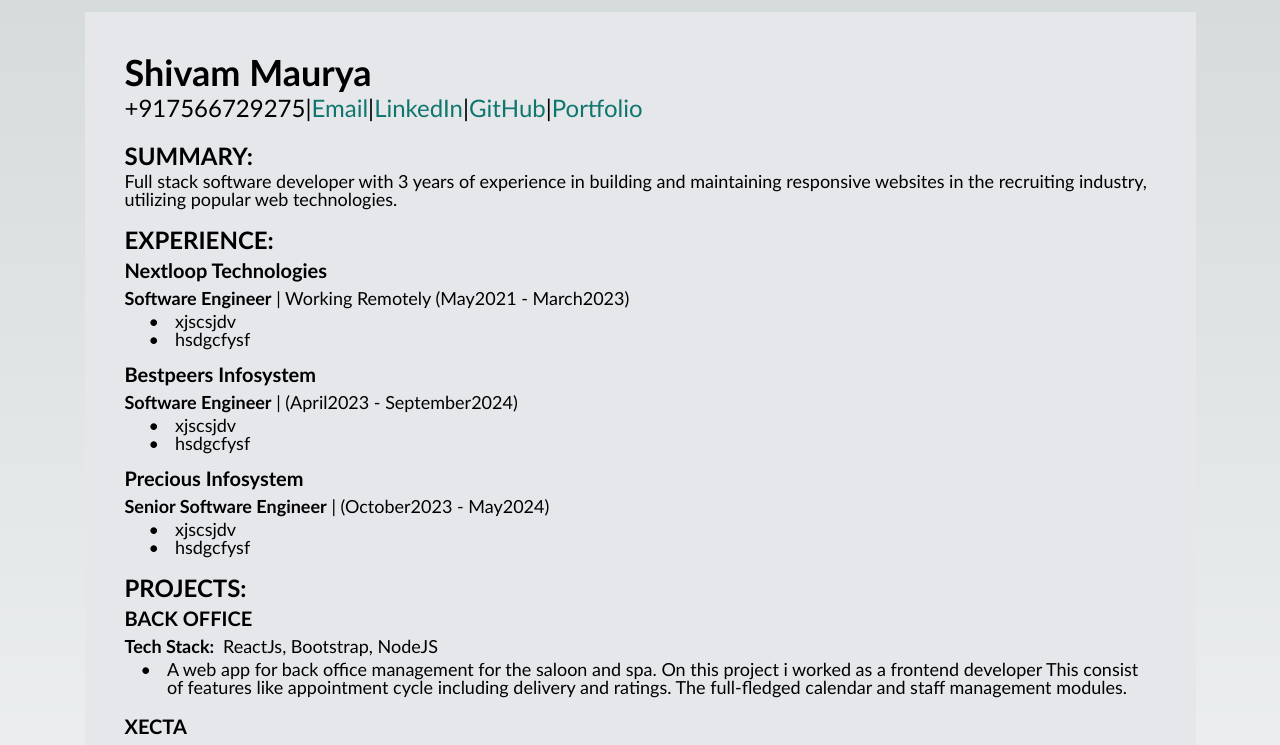
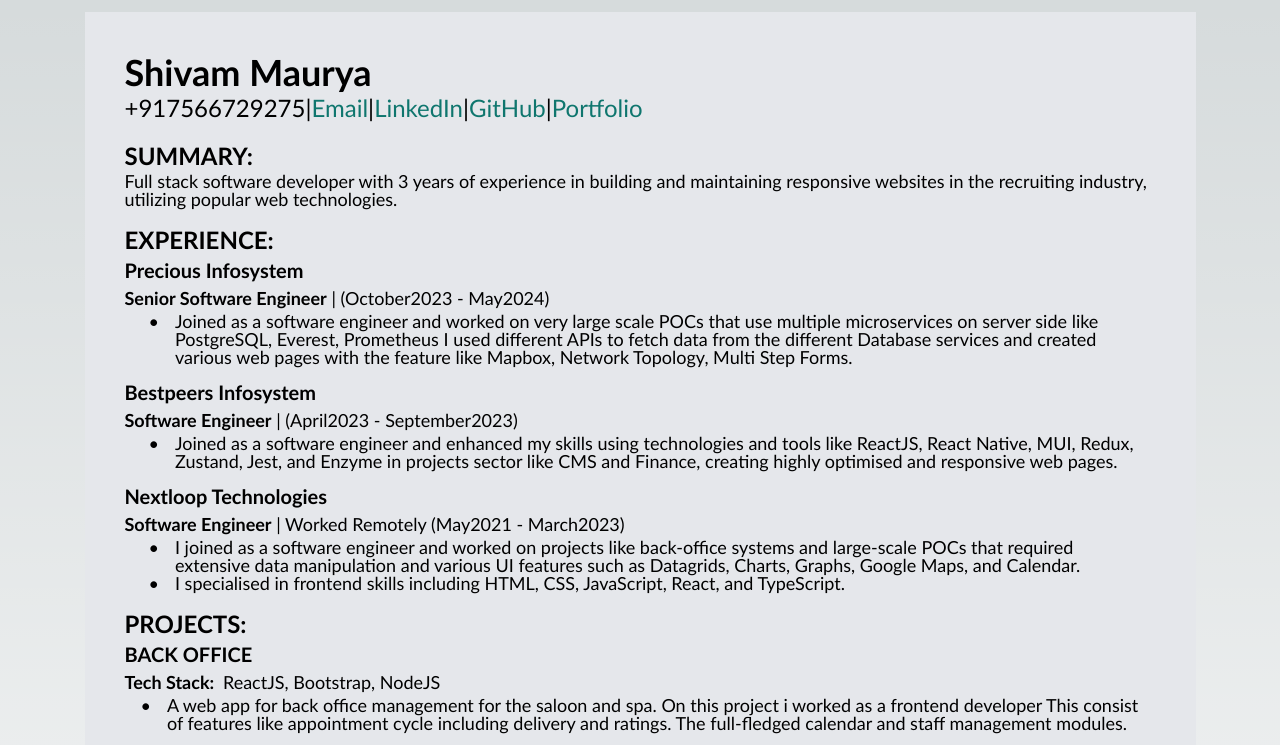
Before and after one commit to shivam333maurya/my-portofolio, a Next.js app: page /my-resume-3 in a window 1280 px wide. Shown: the top 745 px of the page. Built offline with nearby package versions, Linux system fonts and the light colour scheme.

Commit message:
'updates'

```diff
--- a/src/app/data.ts
+++ b/src/app/data.ts
@@ -243,22 +243,29 @@
   ],
   experience: [
     {
-      org: "Nextloop Technologies",
-      status: " | Working Remotely (May2021 - March2023)",
-      summary: ["xjscsjdv", "hsdgcfysf"],
+      org: "Precious Infosystem",
+      status: " | (October2023 - May2024)",
+      summary: [
+        "Joined as a software engineer and worked on very large scale POCs that use multiple microservices on server side like PostgreSQL, Everest, Prometheus I used different APIs to fetch data from the different Database services and created various web pages with the feature like Mapbox, Network Topology, Multi Step Forms.",
+      ],
+      role: "Senior Software Engineer",
+    },
+    {
+      org: "Bestpeers Infosystem",
+      status: " | (April2023 - September2023)",
+      summary: [
+        "Joined as a software engineer and enhanced my skills using technologies and tools like ReactJS, React Native, MUI, Redux, Zustand, Jest, and Enzyme in projects sector like CMS and Finance, creating highly optimised and responsive web pages.",
+      ],
       role: "Software Engineer",
     },
     {
-      org: "Bestpeers Infosystem",
-      status: " | (April2023 - September2024)",
-      summary: ["xjscsjdv", "hsdgcfysf"],
+      org: "Nextloop Technologies",
+      status: " | Worked Remotely (May2021 - March2023)",
+      summary: [
+        "I joined as a software engineer and worked on projects like back-office systems and large-scale POCs that required extensive data manipulation and various UI features such as Datagrids, Charts, Graphs, Google Maps, and Calendar.",
+        "I specialised in frontend skills including HTML, CSS, JavaScript, React, and TypeScript.",
+      ],
       role: "Software Engineer",
-    },
-    {
-      org: "Precious Infosystem",
-      status: " | (October2023 - May2024)",
-      summary: ["xjscsjdv", "hsdgcfysf"],
-      role: "Senior Software Engineer",
     },
   ],
   projects: [
@@ -267,7 +274,7 @@
       description: [
         "A web app for back office management for the saloon and spa. On this project i worked as a frontend developer This consist of features like appointment cycle including delivery and ratings. The full-fledged calendar and staff management modules.",
       ],
-      techStack: ["ReactJs", "Bootstrap", "NodeJS"],
+      techStack: ["ReactJS", "Bootstrap", "NodeJS"],
     },
     {
       name: "XECTA",
```
